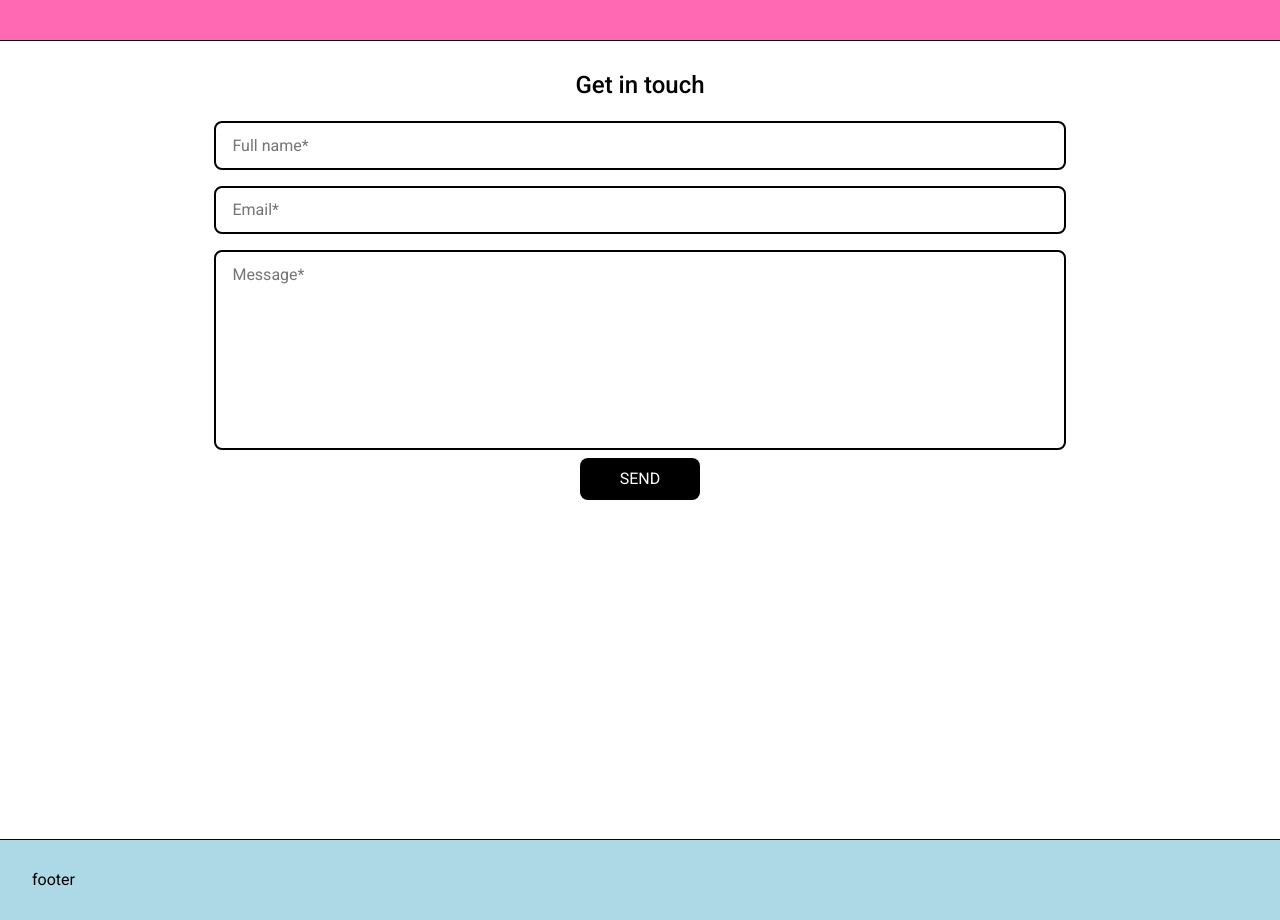
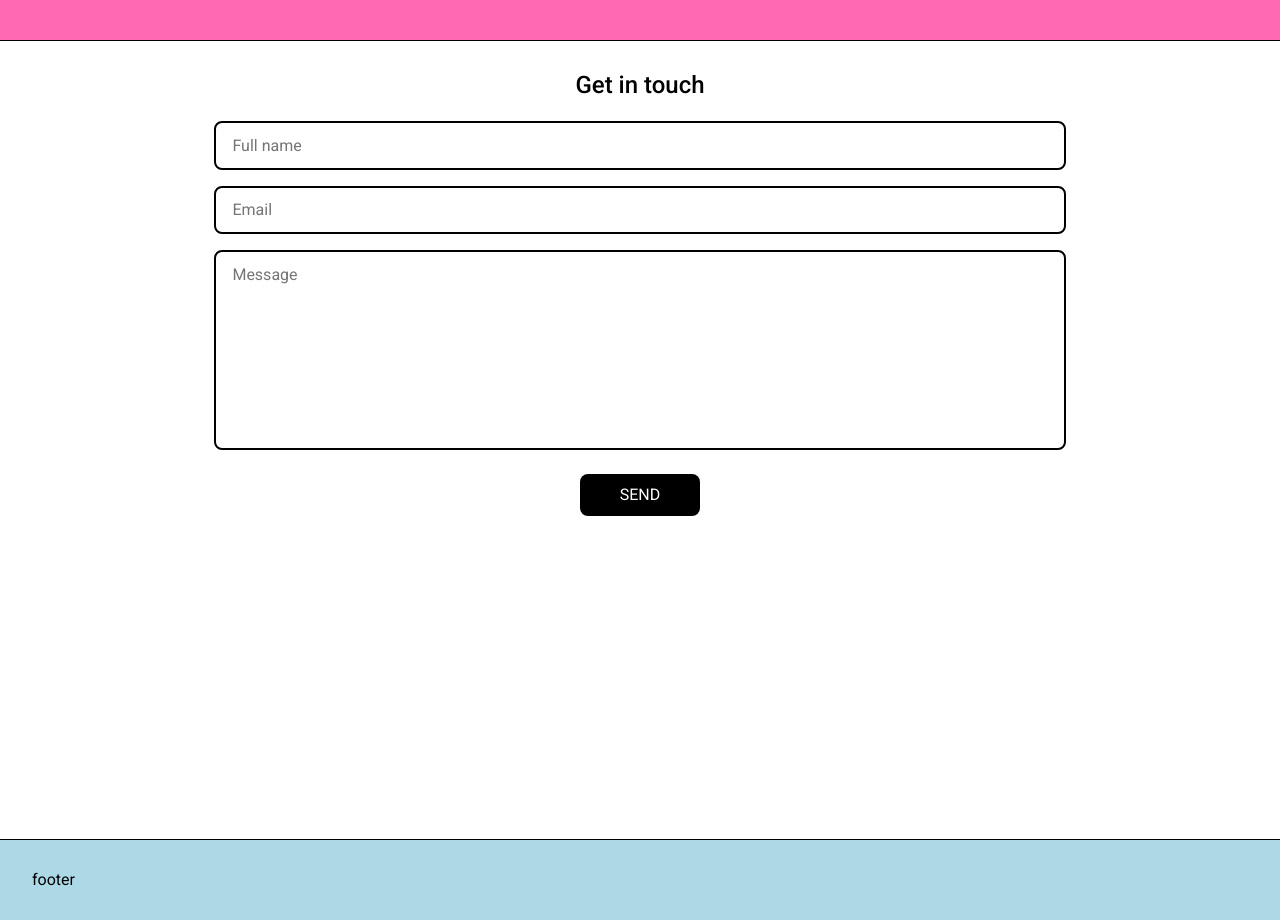
Before and after one commit to SimonMilord/My_Portfolio, a React (Create React App) app: page / in a window 1280 px wide. Shown: the part 2460-3380 px from the top of the page. Built offline with nearby package versions, Linux system fonts and the light colour scheme.

Commit message:
added form validation to email form

```diff
--- a/src/components/Contact/contact.jsx
+++ b/src/components/Contact/contact.jsx
@@ -1,49 +1,71 @@
 import "./contact.scss";
-import React, { useRef } from 'react';
+import React, { useRef, useState } from 'react';
 import emailjs from '@emailjs/browser';
 
-export default function Contact(props) {
+export default function Contact() {
+  const form = useRef();
+  let name = "";
+  let email = "";
+  let message = "";
 
-  const form = useRef();
+  const [missingInfo, setmissingInfo] = useState(false);
+  const [messageSent, setmessageSent] = useState(false);
+  const [messageError, setmessageError] = useState(false);
+
+  const validate = (e) => {
+    name = e.target.user_name.value;
+    email = e.target.user_email.value;
+    message = e.target.message.value;
+
+    if (!name || !email || !message) {
+      setmissingInfo(true);
+      return false;
+    }
+    return true;
+  }
 
   const sendEmail = (e) => {
-    const field = e.target;
-    if (field.user_name.value && field.user_email.value && field.message.value !== "") {
+    e.preventDefault();
+    let isValid = validate(e);
+    if (isValid) {
       emailjs.sendForm('service_egkh5yr', 'template_7esbhub', form.current, 'x4gZeZxQ6lq4l--CY')
         .then((result) => {
-            console.log(result.text);
+          setmessageSent(true);
+          setTimeout(() => {
+            setmessageSent(false);
+          }, 5000);
         }, (error) => {
-            console.log(error.text);
+          setmessageError(true);
         });
         e.target.reset();
-    } else {
-      alert("please fill all the fields");
     }
-    e.preventDefault();
-  };
+  }
 
   return (
     <div className="contact">
       <h2 className="contact-title">Get in touch</h2>
       <form className="emailForm" ref={form} onSubmit={sendEmail}>
+        {missingInfo && <span className="emailForm__span--error">Please fill all fields before submitting</span>}
         <input
           type="text"
-          className="emailForm__input emailForm__input--name"
+          className={(missingInfo) ? "emailForm__input emailForm__input--invalid" : "emailForm__input"}
           name="user_name"
-          placeholder="Full name*"
+          placeholder="Full name"
         ></input>
         <input
           type="email"
-          className="emailForm__input emailForm__input--email"
+          className={(missingInfo ) ? "emailForm__input emailForm__input--invalid" : "emailForm__input"}
           name="user_email"
-          placeholder="Email*"
+          placeholder="Email"
         ></input>
         <textarea
-          className="emailForm__input emailForm__input--message"
+          className={(missingInfo) ? "emailForm__input emailForm__input--message emailForm__input--invalid" : "emailForm__input emailForm__input--message"}
           name="message"
-          placeholder="Message*"
+          placeholder="Message"
         ></textarea>
         <button type="submit" value="Send" className="emailForm__btn">SEND</button>
+        {messageSent && <span className="emailForm__span emailForm__span--success">Message sent!</span>}
+        {messageError && <span className="emailForm__span emailForm__span--error">Seems like there was an error. Please contact me at: simon.milord@gmail.com</span>}
       </form>
     </div>
   );
--- a/src/components/Contact/contact.scss
+++ b/src/components/Contact/contact.scss
@@ -31,6 +31,20 @@
         min-height: 200px;
         resize: none;
       }
+      &--invalid {
+        &::placeholder {
+          color: red;
+        }
+      }
+    }
+    &__span {
+      font-size: 14px;
+      &--error {
+        color: red;
+      }
+      &--success {
+        color: green;
+      }
     }
     &__btn {
       border-radius: 8px;
@@ -40,6 +54,7 @@
       font-size: 16px;
       border: none;
       padding: 0.7rem 2.5rem;
+      margin: 1rem 0rem;
       &:hover {
         background-color: blue;
       }
```
